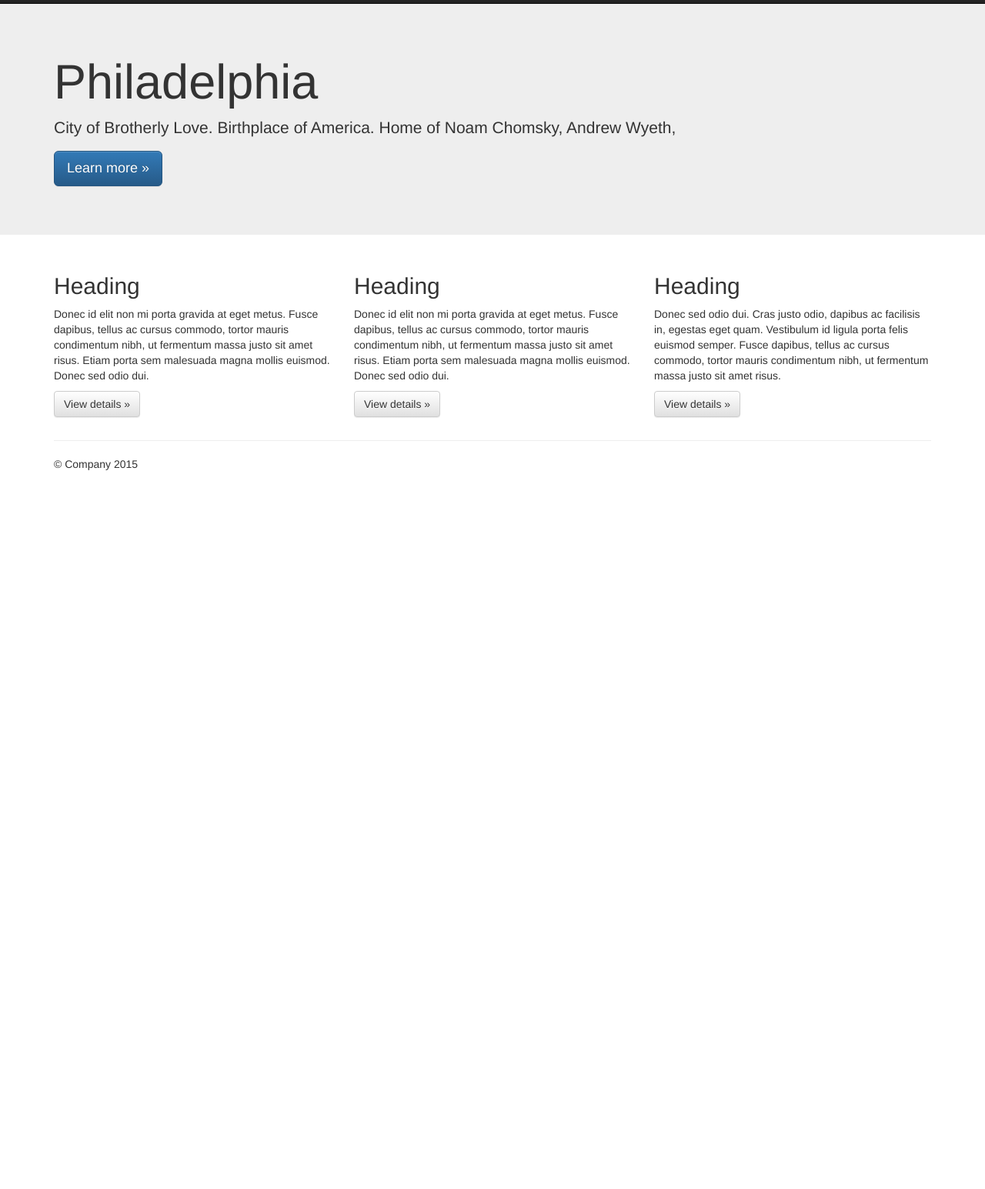
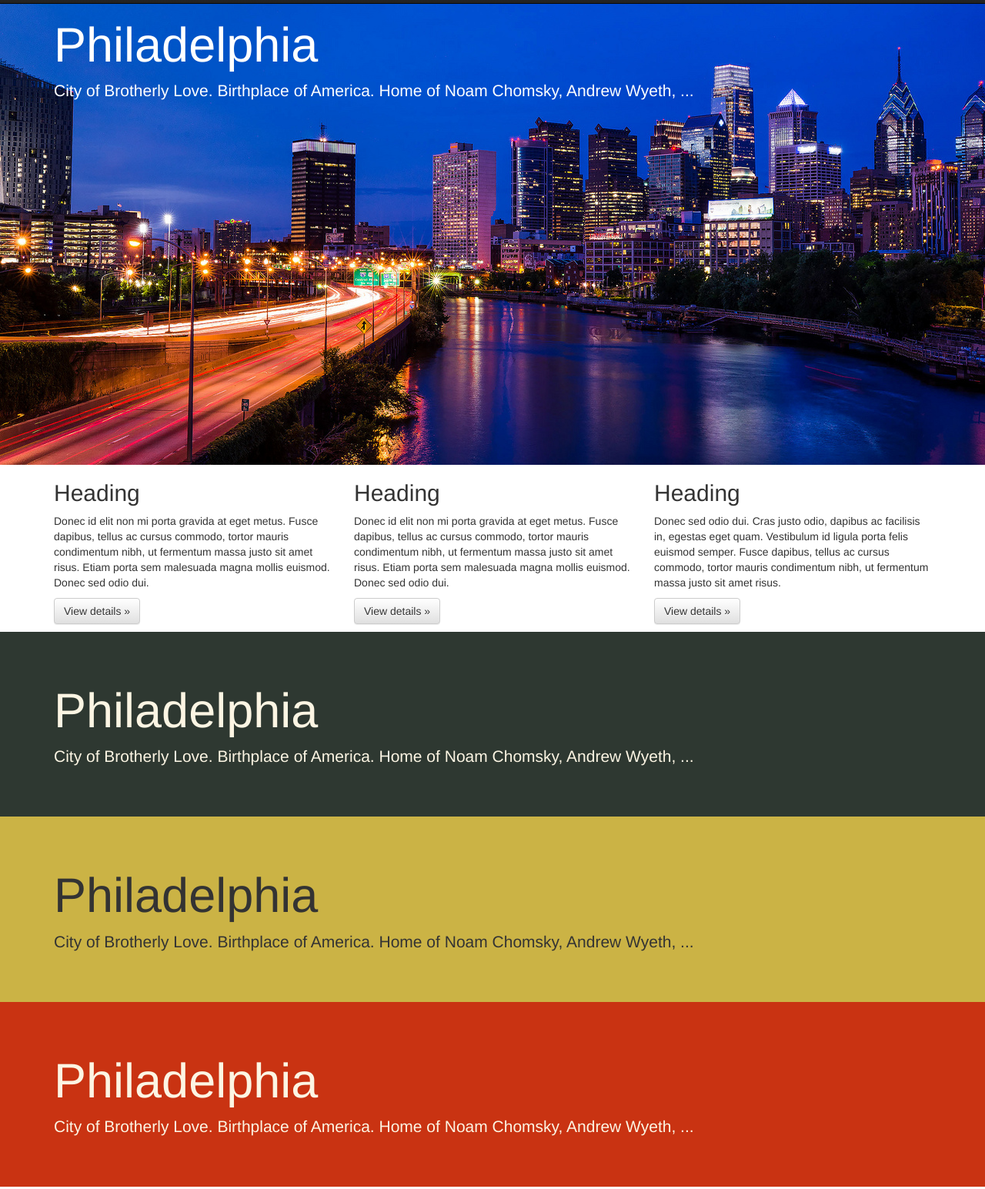
Before and after one commit to pulibrary/c4l-phl.github.io, a plain HTML site: page index.html in a window 1280 px wide. Shown: the part 46-1591 px from the top of the page at 77% size. Before the commit the page ends 800 px from the top, so only its background shows below. Drawn offline with nearby package versions, Linux system fonts and the light colour scheme.

Commit message:
images and colors

```diff
--- a/css/main.css
+++ b/css/main.css
@@ -3,3 +3,38 @@
 /* ==========================================================================
    Author's custom styles
    ========================================================================== */
+
+
+
+
+/* https://www.flickr.com/photos/frigidlightphoto/14552114769 */
+#main {
+	padding: 0;
+	background-size: 1600px auto;
+	min-height: 600px;
+	background: url(../img/philly_skyline_med.jpg) bottom no-repeat;
+	background-color: #d2c8bf;
+	color: white;
+}
+
+#food {
+	background-color: #cbb345;
+}
+
+#beer {
+	background-color: #c93312;
+		color: #fcf5e3;
+}
+
+#entertainment {
+	background-color: #2e3831;
+	color: #fcf5e3;
+}
+
+.jumbotron {
+	margin-bottom: 0px;
+}
+
+.cols {
+	margin: 20px 0 20px 0;
+}
--- a/index.html
+++ b/index.html
@@ -55,17 +55,17 @@
     </nav>
 
     <!-- Main jumbotron for a primary marketing message or call to action -->
-    <div class="jumbotron">
+    <div class="jumbotron" id="main">
       <div class="container">
         <h1>Philadelphia</h1>
-        <p>City of Brotherly Love.  Birthplace of America.  Home of Noam Chomsky, Andrew Wyeth, </p>
-        <p><a class="btn btn-primary btn-lg" href="#" role="button">Learn more &raquo;</a></p>
+        <p>City of Brotherly Love.  Birthplace of America.  Home of Noam Chomsky, Andrew Wyeth, ... </p>
+        <!--<p><a class="btn btn-primary btn-lg" href="#" role="button">Learn more &raquo;</a></p>-->
       </div>
     </div>
 
     <div class="container">
       <!-- Example row of columns -->
-      <div class="row">
+      <div class="row" id="cols">
         <div class="col-md-4">
           <h2>Heading</h2>
           <p>Donec id elit non mi porta gravida at eget metus. Fusce dapibus, tellus ac cursus commodo, tortor mauris condimentum nibh, ut fermentum massa justo sit amet risus. Etiam porta sem malesuada magna mollis euismod. Donec sed odio dui. </p>
@@ -82,13 +82,35 @@
           <p><a class="btn btn-default" href="#" role="button">View details &raquo;</a></p>
         </div>
       </div>
+    </div> <!-- /container -->
+
+    <div class="jumbotron" id="entertainment">
+      <div class="container">
+        <h1>Philadelphia</h1>
+        <p>City of Brotherly Love.  Birthplace of America.  Home of Noam Chomsky, Andrew Wyeth, ... </p>
+      </div>
+    </div>
+
+    <div class="jumbotron" id="food">
+      <div class="container">
+        <h1>Philadelphia</h1>
+        <p>City of Brotherly Love.  Birthplace of America.  Home of Noam Chomsky, Andrew Wyeth, ... </p>
+      </div>
+    </div>
+
+    <div class="jumbotron" id="beer">
+      <div class="container">
+        <h1>Philadelphia</h1>
+        <p>City of Brotherly Love.  Birthplace of America.  Home of Noam Chomsky, Andrew Wyeth, ... </p>
+      </div>
+    </div>
 
       <hr>
 
       <footer>
         <p>&copy; Company 2015</p>
       </footer>
-    </div> <!-- /container -->        <script src="//ajax.googleapis.com/ajax/libs/jquery/1.11.2/jquery.min.js"></script>
+       <script src="//ajax.googleapis.com/ajax/libs/jquery/1.11.2/jquery.min.js"></script>
         <script>window.jQuery || document.write('<script src="js/vendor/jquery-1.11.2.min.js"><\/script>')</script>
 
         <script src="js/vendor/bootstrap.min.js"></script>
```
Also changed, not shown: img/philly_skyline_med.jpg (added), 1 other file.
